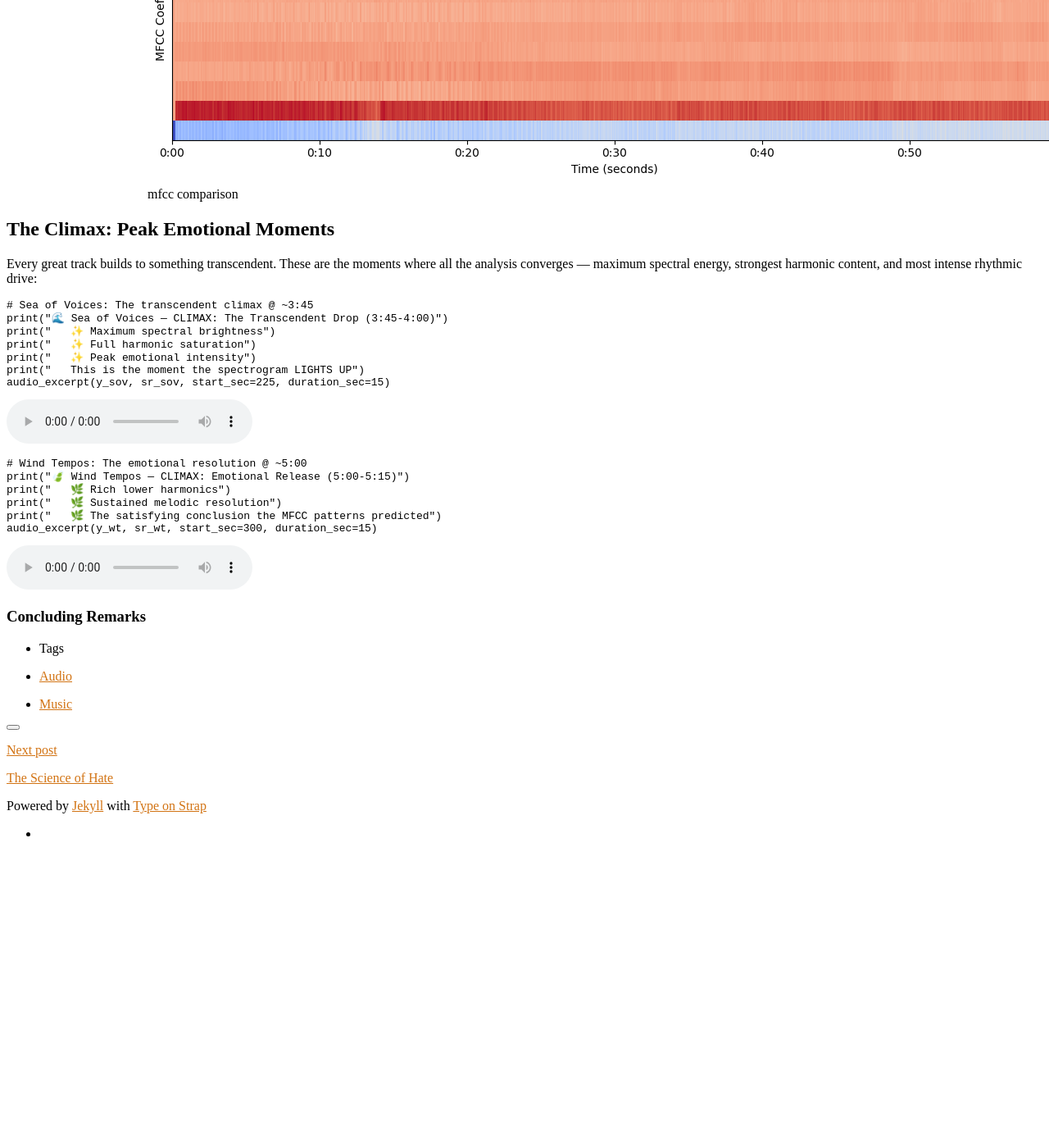
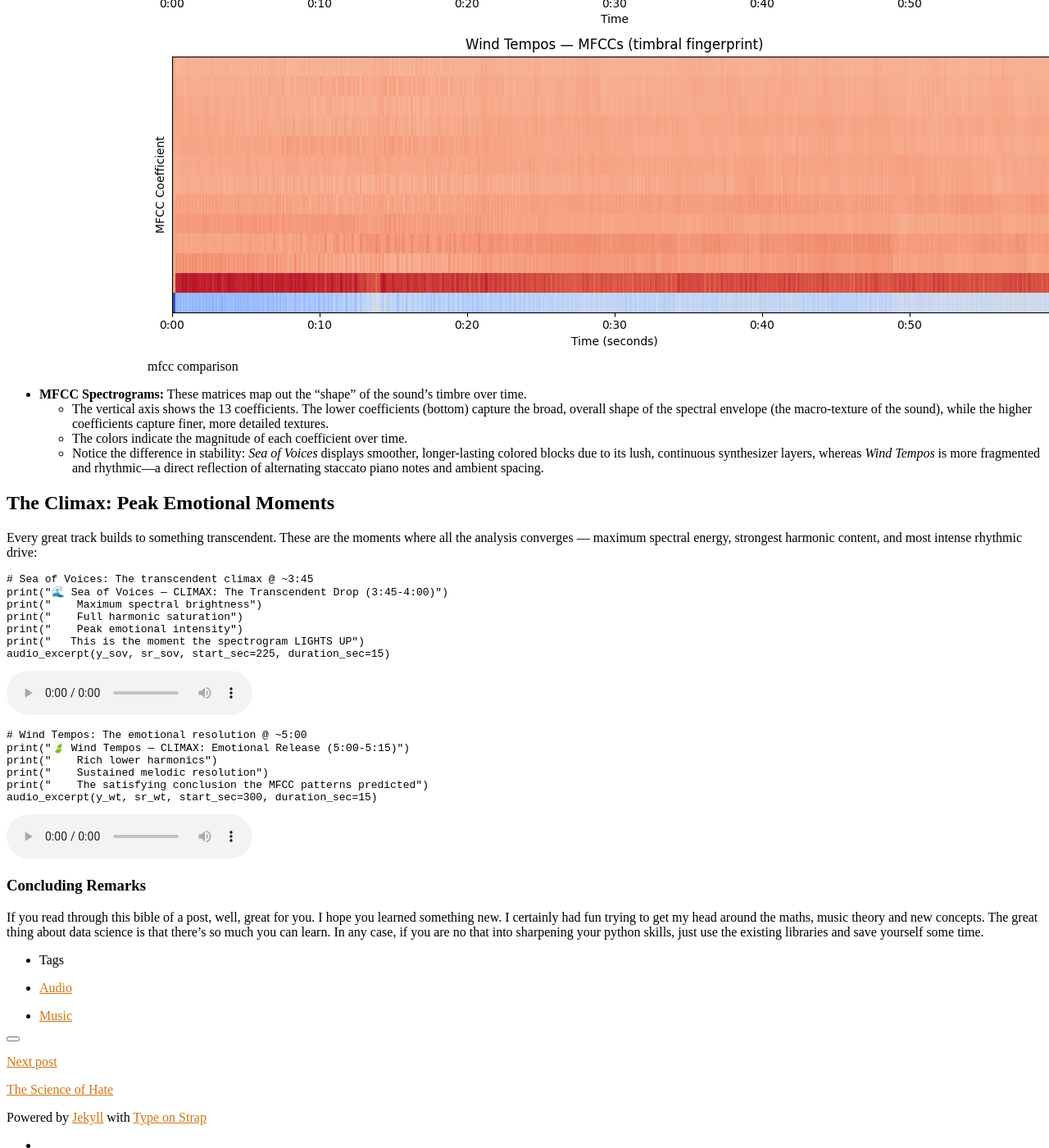
Before and after one commit to oddmayo/oddmayo.github.io, a Jekyll site: the page built from _posts/2026-04-11-Audio-Analysis.md, in a window 1280 px wide and 1400 px high, scrolled down 25252 px. Shown: the whole window at 82% size. Built offline with Jekyll 4.4.1, drawn with Linux system fonts in a browser that asks for light colours; comment, search, counter and statistics services are not loaded; before the commit the page ends 26272 px from its top, so only the background shows below that; some of the changed text lies outside the part shown.

Commit message:
main text content (unpolished) finished

````diff
--- a/_posts/2026-04-11-Audio-Analysis.md
+++ b/_posts/2026-04-11-Audio-Analysis.md
@@ -944,6 +944,7 @@
   {% include aligner.html images="posts/audio/chromagram.png" column=1 caption="chromagram comparison" %}
 </div>
 
+- **Chromagrams:** These show how intense each of the 12 pitch classes is over time. The horizontal axis is time, and the vertical axis lists the musical notes (C to B). Brighter colors mean a note is playing more strongly at that moment. *Sea of Voices* displays sustained, thick horizontal bands indicating long, sweeping chords, while *Wind Tempos* features shorter, distinct blocks reflecting individual piano notes.
 
 ``` python
 # Average chroma distribution — which notes dominate each track?
@@ -971,6 +972,10 @@
 <div style="max-width:1000px; margin:auto;">
   {% include aligner.html images="posts/audio/average-chroma.png" column=1 caption="average chroma distribution" %}
 </div>
+
+- **Average Chroma Distribution:** This summarizes the entire section, showing which notes are most prominent overall.
+  - *Sea of Voices* (blue) peaks strongly on D, F#, and A, clearly outlining a D Major chord that aligns with its uplifting, bright emotional tone.
+  - *Wind Tempos* (green) has strong peaks on C#, D#, F#, and G#. This heavy emphasis on the "black keys" creates a pentatonic scale feel that gives the track its distinct Japanese-influenced, introspective mood.
 
 ## Hearing the Harmony: Key Center Differences
 
@@ -1090,6 +1095,7 @@
   {% include aligner.html images="posts/audio/mel-filterbank.png" column=1 caption="mel filterbank visualization" %}
 </div>
 
+- **Mel Filterbank:** This chart demonstrates how frequencies are grouped to mimic human hearing. Notice that the triangular filters are narrower and clustered together at lower frequencies (left side, where we easily distinguish pitch changes) and stretch out wider at higher frequencies.
 
 ``` python
 # Compare MFCCs between tracks
@@ -1119,6 +1125,12 @@
   {% include aligner.html images="posts/audio/mfcc.png" column=1 caption="mfcc comparison" %}
 </div>
 
+
+- **MFCC Spectrograms:** These matrices map out the "shape" of the sound's timbre over time.
+  - The vertical axis shows the 13 coefficients. The lower coefficients (bottom) capture the broad, overall shape of the spectral envelope (the macro-texture of the sound), while the higher coefficients capture finer, more detailed textures.
+  - The colors indicate the magnitude of each coefficient over time.
+  - Notice the difference in stability: *Sea of Voices* displays smoother, longer-lasting colored blocks due to its lush, continuous synthesizer layers, whereas *Wind Tempos* is more fragmented and rhythmic—a direct reflection of alternating staccato piano notes and ambient spacing.
+
 ## The Climax: Peak Emotional Moments
 
 Every great track builds to something transcendent. These are the moments where all the analysis converges — maximum spectral energy, strongest harmonic content, and most intense rhythmic drive:
@@ -1126,9 +1138,9 @@
 ``` python
 # Sea of Voices: The transcendent climax @ ~3:45
 print("🌊 Sea of Voices — CLIMAX: The Transcendent Drop (3:45-4:00)")
-print("   ✨ Maximum spectral brightness")
-print("   ✨ Full harmonic saturation")
-print("   ✨ Peak emotional intensity")
+print("    Maximum spectral brightness")
+print("    Full harmonic saturation")
+print("    Peak emotional intensity")
 print("   This is the moment the spectrogram LIGHTS UP")
 audio_excerpt(y_sov, sr_sov, start_sec=225, duration_sec=15)
 ```
@@ -1141,9 +1153,9 @@
 ``` python
 # Wind Tempos: The emotional resolution @ ~5:00
 print("🍃 Wind Tempos — CLIMAX: Emotional Release (5:00-5:15)")
-print("   🌿 Rich lower harmonics")
-print("   🌿 Sustained melodic resolution")
-print("   🌿 The satisfying conclusion the MFCC patterns predicted")
+print("    Rich lower harmonics")
+print("    Sustained melodic resolution")
+print("    The satisfying conclusion the MFCC patterns predicted")
 audio_excerpt(y_wt, sr_wt, start_sec=300, duration_sec=15)
 ```
 
@@ -1153,3 +1165,5 @@
 </audio>
 
 # Concluding Remarks
+
+If you read through this bible of a post, well, great for you. I hope you learned something new. I certainly had fun trying to get my head around the maths, music theory and new concepts. The great thing about data science is that there's so much you can learn.  In any case, if you are no that into sharpening your python skills, just use the existing libraries and save yourself some time.
````
